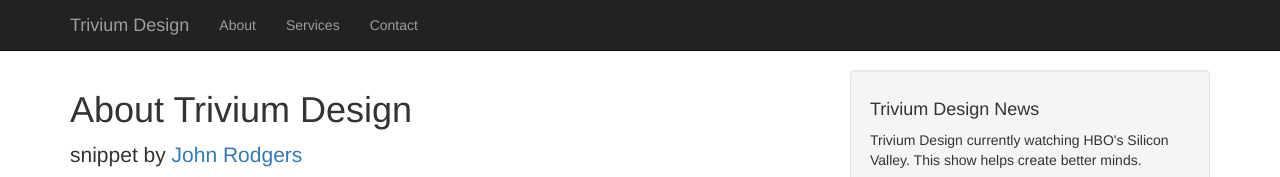
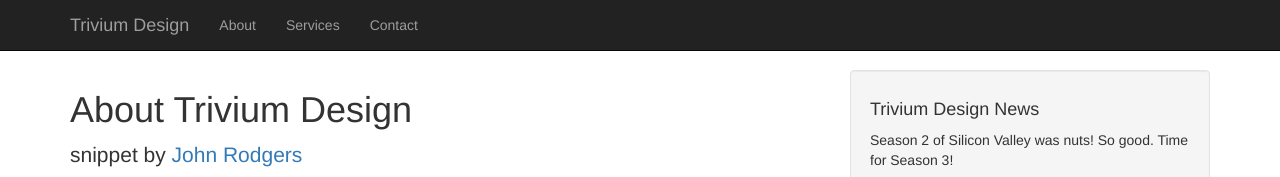
Before and after one commit to triviumdesignllc/projectBulbasaur, a plain HTML site: page frontend/aboutus/index.html in a window 1280 px wide. Shown: the top 177 px of the page. Drawn offline with Linux system fonts and the light colour scheme.

```diff
--- a/frontend/aboutus/index.html
+++ b/frontend/aboutus/index.html
@@ -166,6 +166,7 @@
 
                 <div class="well">
                     <h4>Trivium Design News</h4>
+                    <p>Season 2 of Silicon Valley was nuts! So good. Time for Season 3!</p>
                     <p>Trivium Design currently watching HBO's Silicon Valley. This show helps create better minds.</p>
                     <p>Trivium Hackathon with less than 12 hours to go. It is kicking so far!</p>
                     <p>Hackathons are the way of the future.</p>
```
